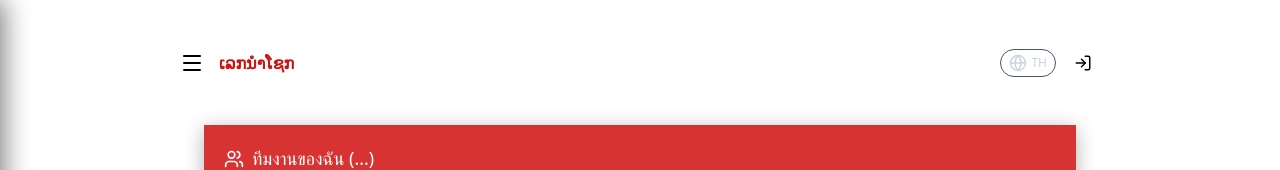
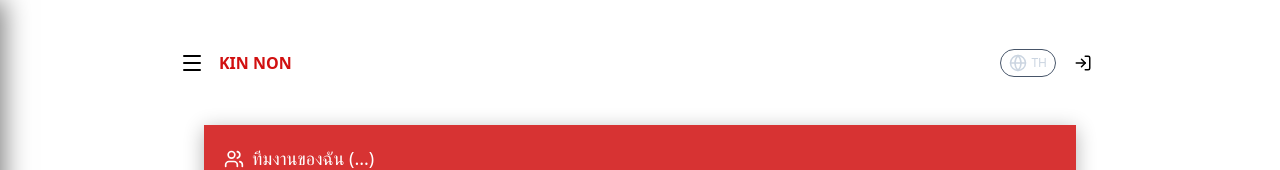
Before and after one commit to 1worldonecredit/kinnon_frontend, a React (Vite) app: page /team in a window 1280 px wide. Shown: the top 170 px of the page. Built offline with nearby package versions, Linux system fonts and the light colour scheme; no server answers.

Commit message:
Topnavbar

```diff
--- a/src/components/TopNavbar.jsx
+++ b/src/components/TopNavbar.jsx
@@ -60,7 +60,7 @@ const TopNavbar = () => {
             <Menu size={24} />
           </button>
 
-          <h2 className="nav-logo" onClick={() => navigate('/')}>ເລກນຳໂຊກ</h2>
+          <h2 className="nav-logo" onClick={() => navigate('/')}>KIN NON</h2>
 
         </div>
 
```
